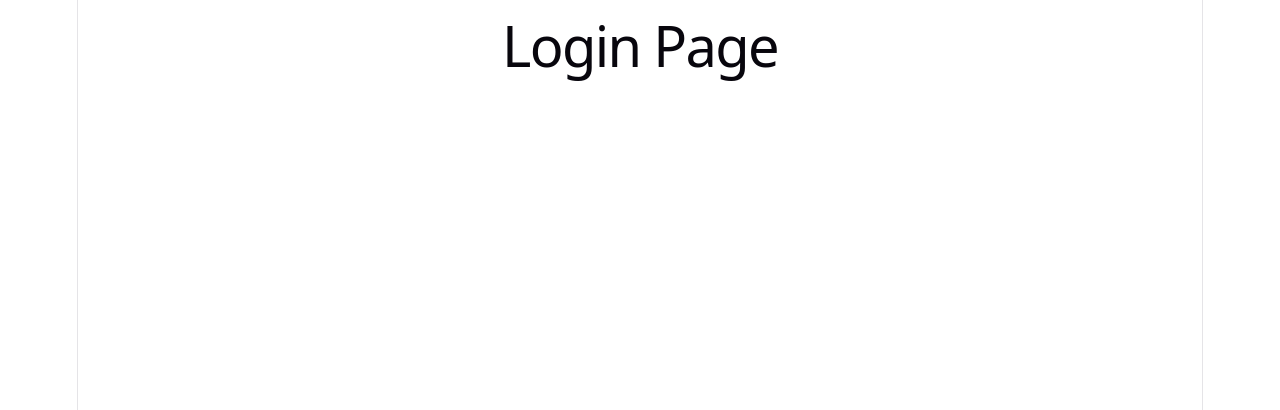
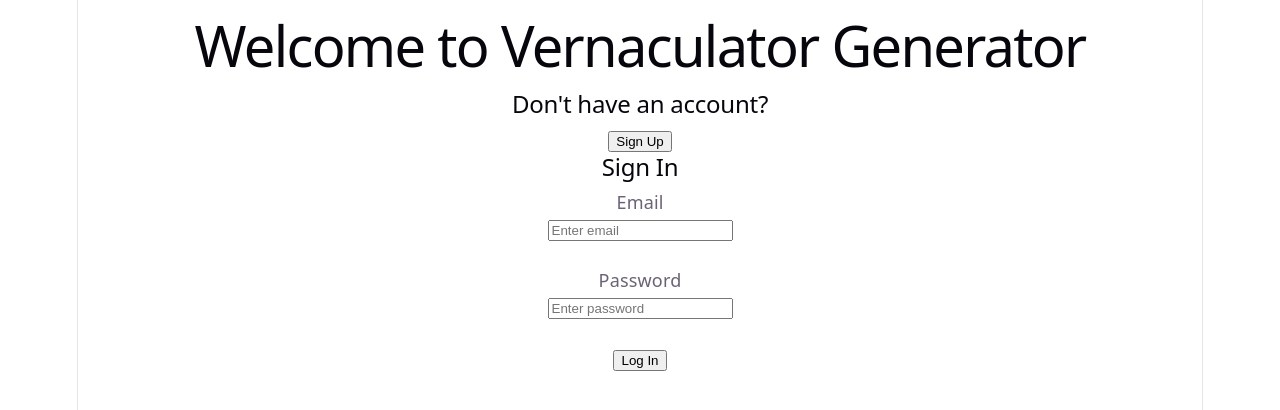
Before and after one commit to Simran0212/CSTP2107-VernacularGenerator, a React (Vite) app: page / in a window 1280 px wide. Shown: the top 410 px of the page. Built offline with nearby package versions, Linux system fonts and the light colour scheme.

Commit message:
ADD: Signup option

```diff
--- a/src/login.jsx
+++ b/src/login.jsx
@@ -7,6 +7,10 @@ import "./login.css"
 function Login(){
  const [loginData, setLoginData] = useState({});
   const navigate = useNavigate();
+
+  const handleSignup = (e) => {
+      navigate('/signup');
+  }
 
 
   const handleEmail = (event) => {
@@ -37,14 +41,34 @@ function Login(){
           alert('Incorrect password or user does not exist');
         }
     }
-
-
   }
   return (
+  <div className="login">
   <div className='leftHand'>
-    <h1>Login Page</h1>
+    <h1>Welcome to Vernaculator Generator</h1>
+    <h2>Don't have an account?</h2>
+    <button name="signUp" onChange={handleSignup}>Sign Up</button>
   </div>
+  <div className="rightHand">
+    <h2>Sign In</h2>
+    <form>
+      <div>
+       <label for="email"> Email </label>
+       <br></br>
+          <input type="text" placeholder="Enter email" onChange={handleEmail}/>
+    </div>
+    <div>
+      <br></br>
+          <label for="password"> Password </label>
 
+    <br></br>
+          <input type="password" onChange={handlePassword} placeholder="Enter password"/>
+        </div>
+  <br></br>
+        <button name="submit" onClick={handleSubmit}>Log In</button>
+    </form>
+  </div>
+</div>
     /*<div>
       <h1>Login Page</h1>
       </div>
```
